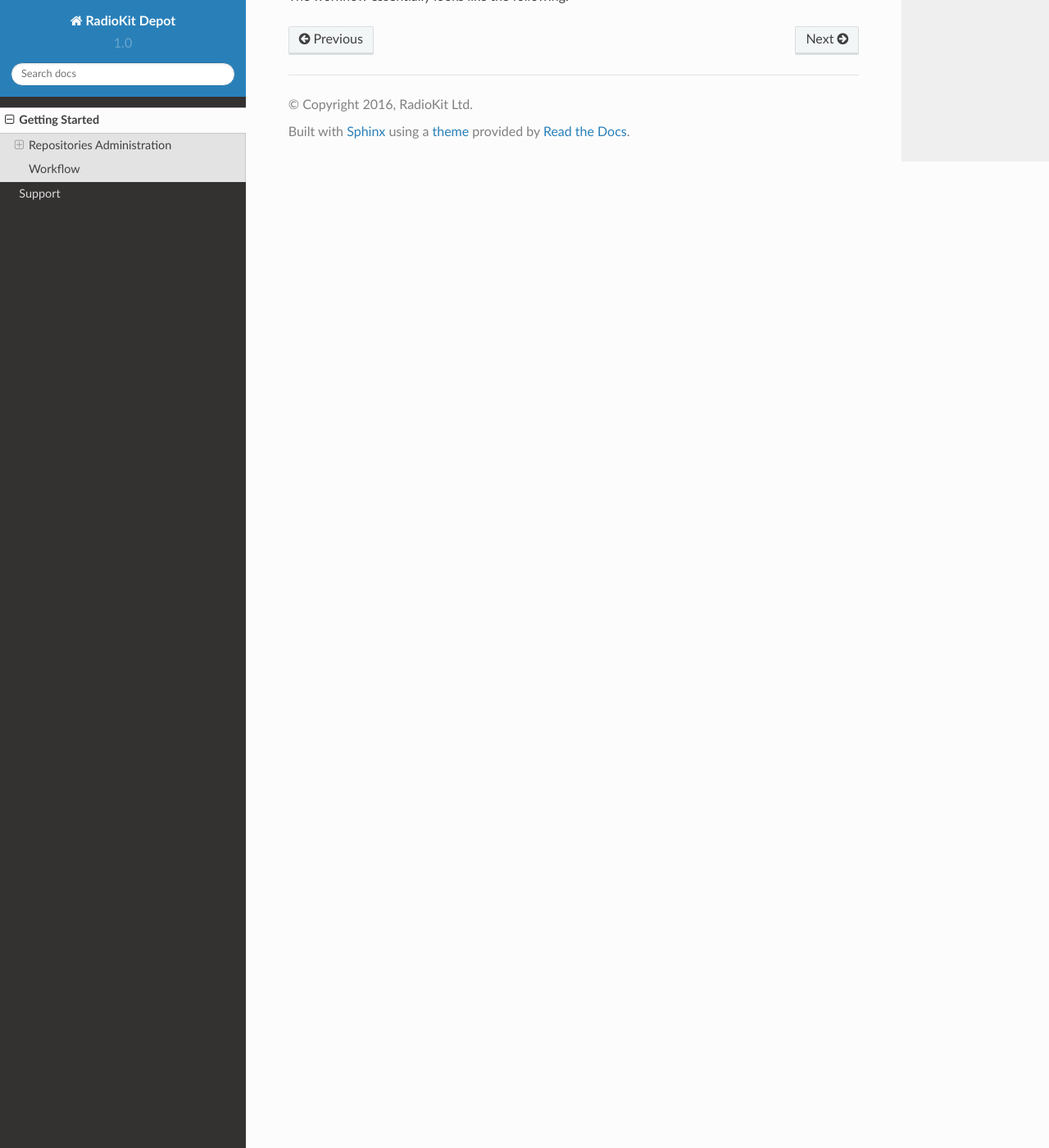
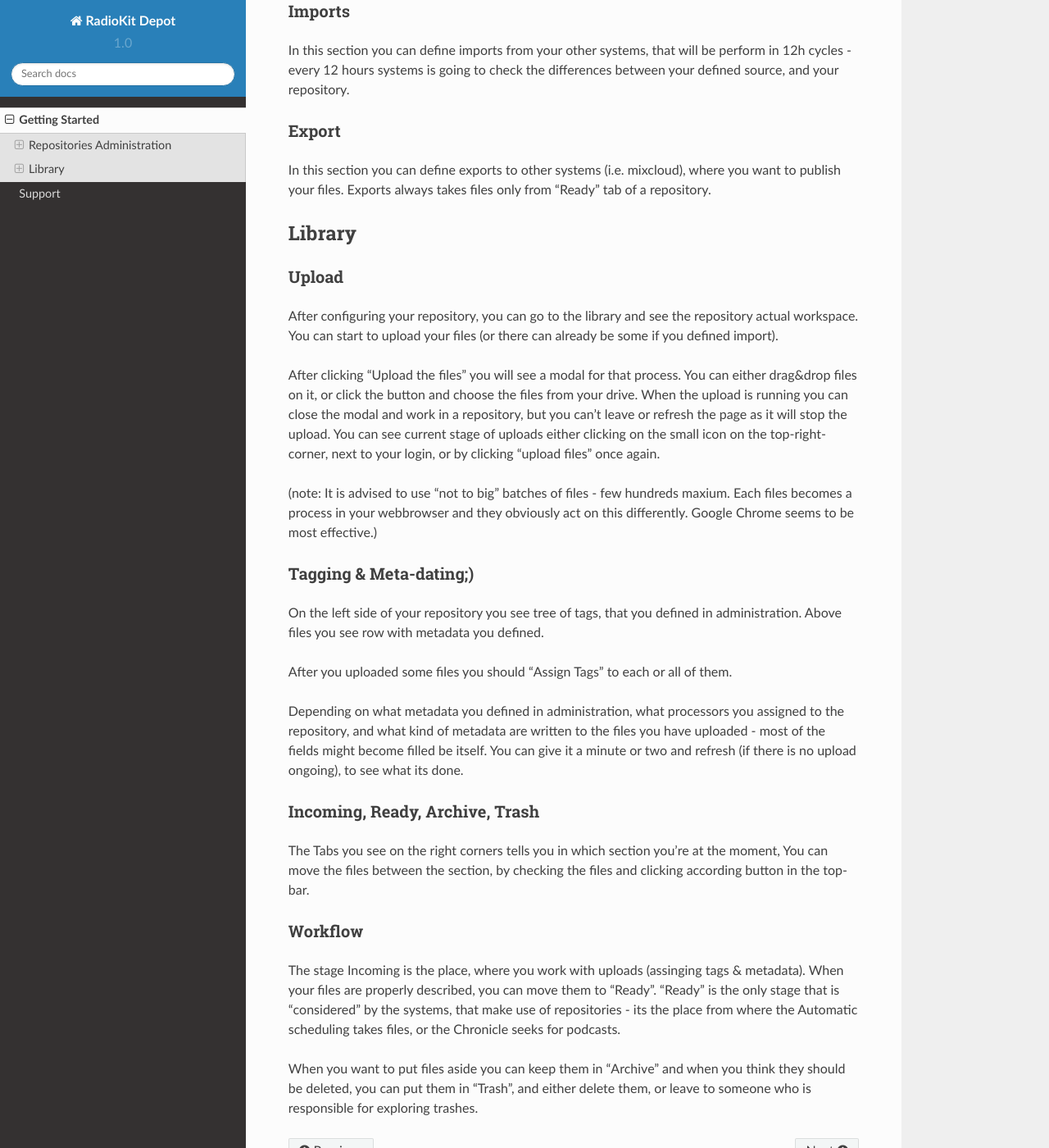
Before and after one commit to radiokit/depot-docs, a Sphinx documentation site: the page built from docs/source/getting-started.rst, in a window 1280 px wide and 1400 px high, scrolled down 1254 px. Shown: the whole window at 82% size. Built offline with Sphinx 7.4.7 and the Read the Docs theme 2.0.0, drawn with Linux system fonts in a browser that asks for light colours; some of the changed text lies outside the part shown.

Commit message:
VARI-32 finished admin and Library added

```diff
--- a/docs/source/getting-started.rst
+++ b/docs/source/getting-started.rst
@@ -5,7 +5,8 @@ RadioKit Depot repositories were designed for integration and centralization of
 all of audio files needed for broadcasting and podcasting.
 
 RadioKit approach lean to keep functionality of users as minimum,
-and keep most of the settings separately.
+and keep most of the settings separately, so you have to different "applications":
+"Administration" and in case of Depot - "Library"
 
 Repositories Administration
 ^^^^^^^^^^^
@@ -46,7 +47,8 @@ Happy, Sad, Blue;
 Fast, Slow, Stoner;
 and so on, and so on.
 
-Each file can be under unlimited tags.
+Each file can be under unlimited number tags.
+Tags are also base for automatic scheduling of broadcasting channels.
 
 
 Processors
@@ -54,20 +56,89 @@ Processors
 
 Section processors is to define what kind of processes you want to apply to all
 of your files in a repository - count its duration, generate waveforms, convert
-to different format, count replayGain, extract metadata from files.
+to webformat, count replayGain, extract metadata from files. After you apply the
+processor to the repository - the systems will be always searching for files, which
+are lacking results of planned processes and in each case perform them.
+
+Imports
+********************
+
+In this section you can define imports from your other systems, that will be
+perform in 12h cycles - every 12 hours systems is going to check the differences
+between your defined source, and your repository.
+
+Export
+********************
+
+In this section you can define exports to other systems (i.e. mixcloud),
+where you want to publish your files.
+Exports always takes files only from "Ready" tab of a repository.
+
+
+Library
+^^^^^^^^^^^
+
+Upload
+********************
+
+
+After configuring your repository, you can go to the library and see the repository
+actual workspace. You can start to upload your files (or there can already be some
+if you defined import).
+
+After clicking "Upload the files" you will see a modal for that process. You can
+either drag&drop files on it, or click the button and choose the files from your
+drive. When the upload is running you can close the modal and work in a repository,
+but you can't leave or refresh the page as it will stop the upload.
+You can see current stage of uploads either clicking on the small icon on the
+top-right-corner, next to your login, or by clicking "upload files" once again.
+
+
+(note:
+It is advised to use "not to big" batches of files - few hundreds maxium.
+Each files becomes a process in your webbrowser and they obviously act on this differently.
+Google Chrome seems to be most effective.)
+
+
+Tagging & Meta-dating;)
+********************
+
+On the left side of your repository you see tree of tags, that you defined in
+administration. Above files you see row with metadata you defined.
+
+After you uploaded some files you should "Assign Tags" to each or all of them.
+
+Depending on what metadata you defined in administration, what processors you
+assigned to the repository, and what kind of metadata are written to the files
+you have uploaded - most of the fields might become filled be itself. You can
+give it a minute or two and refresh (if there is no upload ongoing), to see what its done.
+
+Incoming, Ready, Archive, Trash
+********************
+
+The Tabs you see on the right corners tells you in which section you're at the moment,
+You can move the files between the section, by checking the files and clicking
+according button in the top-bar.
+
+
+Workflow
+********************
+
+The stage Incoming is the place, where you work with uploads (assinging tags &
+metadata).
+When your files are properly described, you can move them to "Ready".
+"Ready" is the only stage that is "considered" by the systems, that make use of
+repositories - its the place from where the Automatic scheduling takes files,
+or the Chronicle seeks for podcasts.
+
+When you want to put files aside you can keep them in "Archive" and when you think
+they should be deleted, you can put them in "Trash", and either delete them, or
+leave to someone who is responsible for exploring trashes.
 
 
 
 
 
 
-Workflow
-^^^^^^^^
-
-The workflow essentially looks like the following:
-
-
-
-
 .. toctree::
    :maxdepth: 2
```
